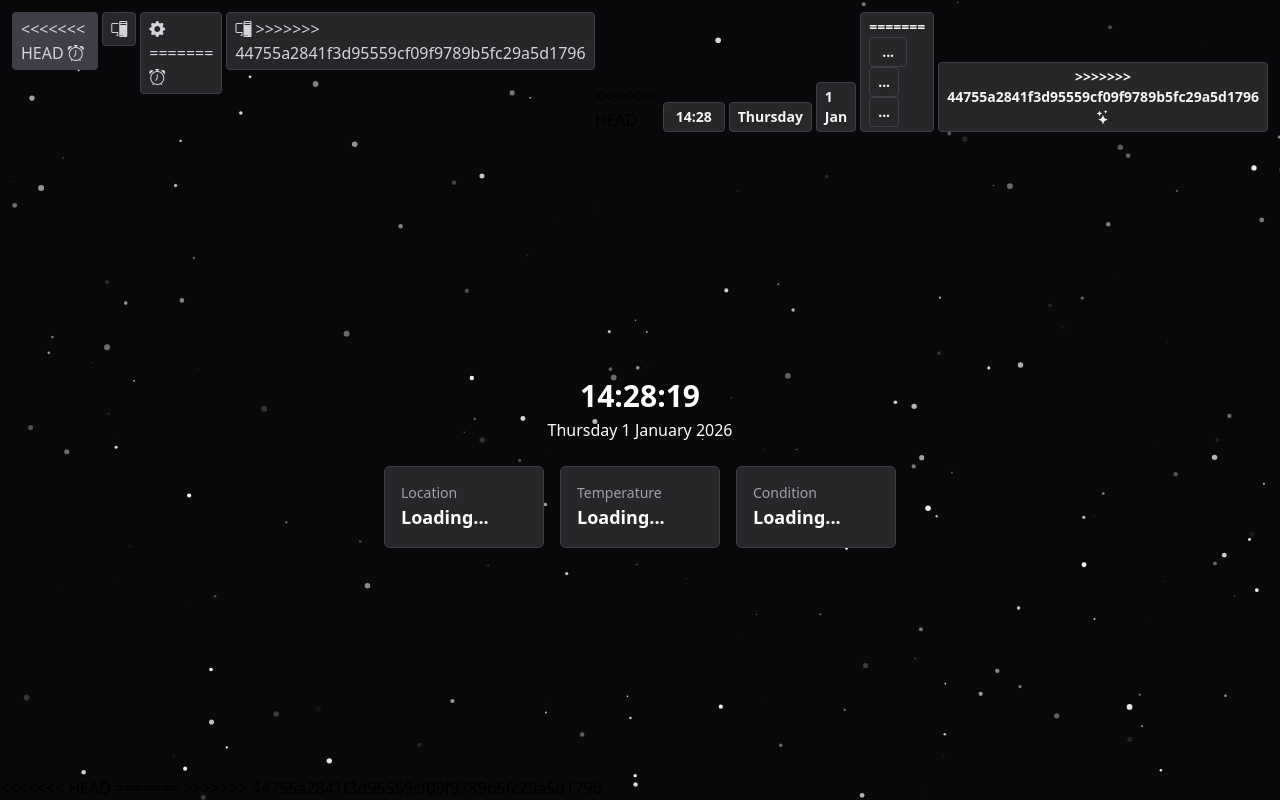
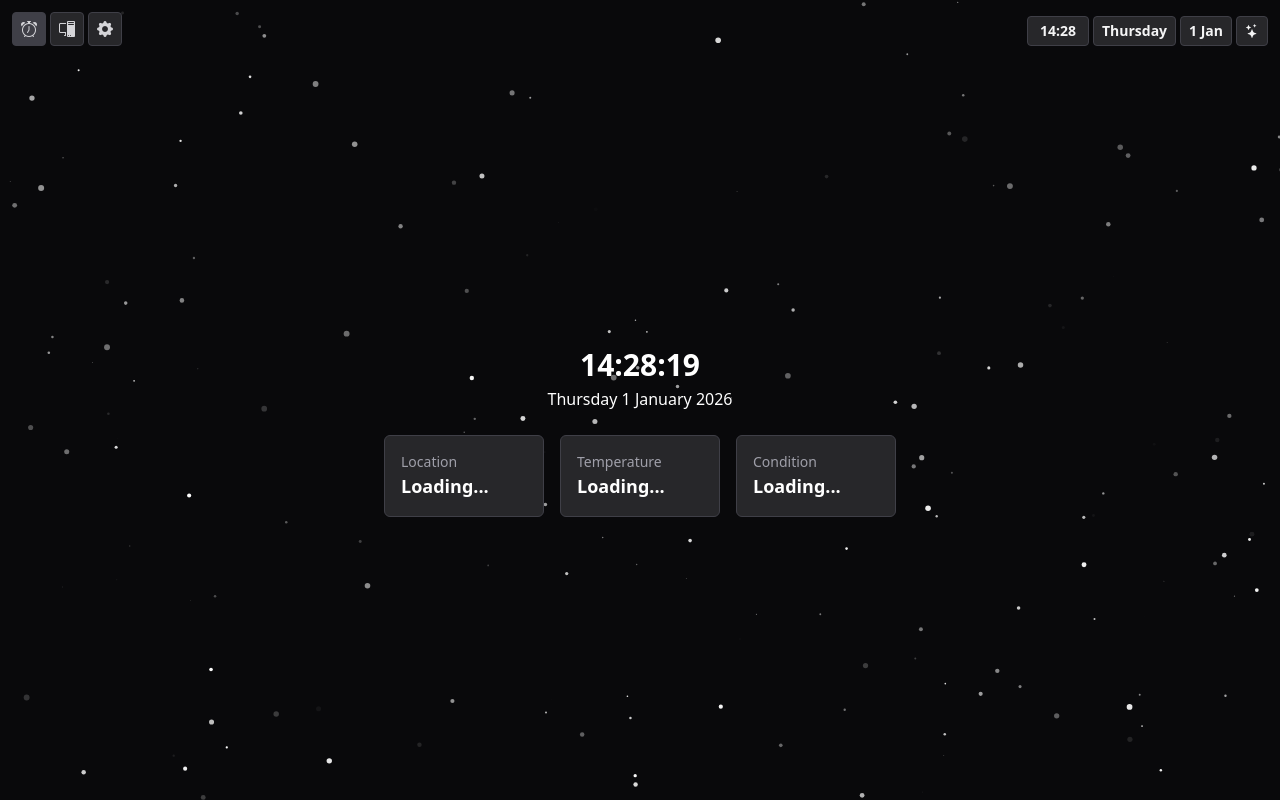
Before and after one commit to dev-boog/PiDesk, a Python web app: template web_application/templates/clock.html in a window 1280 px wide. Run offline with Jinja, Linux system fonts and the light colour scheme; the template is opened without the code that fills it, so the values that code supplies are empty.

Commit message:
Fixxed random issues

```diff
--- a/web_application/templates/clock.html
+++ b/web_application/templates/clock.html
@@ -18,7 +18,6 @@
     <nav id="navigation" class="w-full p-3 rounded-sm flex justify-between relative z-10">
         <div class="flex gap-1 justify-start items-start text-zinc-300">
             <div id="navigation-clock-btn" class="bg-zinc-700 w-fit px-2 py-1 rounded-sm border border-zinc-700">
-<<<<<<< HEAD
                 <a href="{{ url_for('clock.clock') }}"><i class="bi bi-alarm"></i></a>
             </div>
             <div id="navigation-system-btn" class="bg-zinc-800 w-fit px-2 py-1 rounded-sm border border-zinc-700">
@@ -26,18 +25,11 @@
             </div>
             <div id="navigation-settings-btn" class="bg-zinc-800 w-fit px-2 py-1 rounded-sm border border-zinc-700">
                 <a href="{{ url_for('settings.settings') }}"><i class="bi bi-gear-fill"></i></a>
-=======
-                <button><i class="bi bi-alarm"></i></button>
-            </div>
-            <div id="navigation-pcctrls-btn" class="bg-zinc-800 w-fit px-2 py-1 rounded-sm border border-zinc-700">
-                <button><i class="bi bi-pc-display"></i></button>
->>>>>>> 44755a2841f3d95559cf09f9789b5fc29a5d1796
             </div>
         </div>
 
         <!-- Widgets -->
         <div class="flex gap-1 justify-end items-end">
-<<<<<<< HEAD
             <div id="navigation-time" data-widget class="bg-zinc-800 w-fit px-3 py-1 rounded-sm border border-zinc-700">
                 <p id="nav-time" class="text-zinc-100 text-sm font-semibold">...</p>
             </div>
@@ -48,18 +40,6 @@
                 <p id="nav-date" class="text-zinc-100 text-sm font-semibold">...</p>
             </div>
             <button id="navigation-toggle-particles" data-widget onclick="toggleParticles()" class="bg-zinc-800 w-fit px-2 py-1 rounded-sm border border-zinc-700 text-zinc-100 text-sm font-semibold cursor-pointer hover:bg-zinc-700">
-=======
-            <div id="navigation-time" class="bg-zinc-800 w-fit px-3 py-1 rounded-sm border border-zinc-700">
-                <p id="nav-time" class="text-zinc-100 text-sm font-semibold">...</p>
-            </div>
-            <div id="navigation-day" class="bg-zinc-800 w-fit px-2 py-1 rounded-sm border border-zinc-700">
-                <p id="nav-day" class="text-zinc-100 text-sm font-semibold">...</p>
-            </div>
-            <div id="navigation-date" class="bg-zinc-800 w-fit px-2 py-1 rounded-sm border border-zinc-700">
-                <p id="nav-date" class="text-zinc-100 text-sm font-semibold">...</p>
-            </div>
-            <button id="navigation-toggle-particles" onclick="toggleParticles()" class="bg-zinc-800 w-fit px-2 py-1 rounded-sm border border-zinc-700 text-zinc-100 text-sm font-semibold cursor-pointer hover:bg-zinc-700">
->>>>>>> 44755a2841f3d95559cf09f9789b5fc29a5d1796
                 <i class="bi bi-stars"></i>
             </button>
         </div>
@@ -91,12 +71,8 @@
         </div>
     </section>
 
-<<<<<<< HEAD
     <script src="../static/global.js"></script>
     <script src="../static/clock.js"></script>
-=======
-    <script src="../static/clock.js"></script>
->>>>>>> 44755a2841f3d95559cf09f9789b5fc29a5d1796
     <script src="../static/particles-js_config.js"></script>
 </body>
 </html>
```
